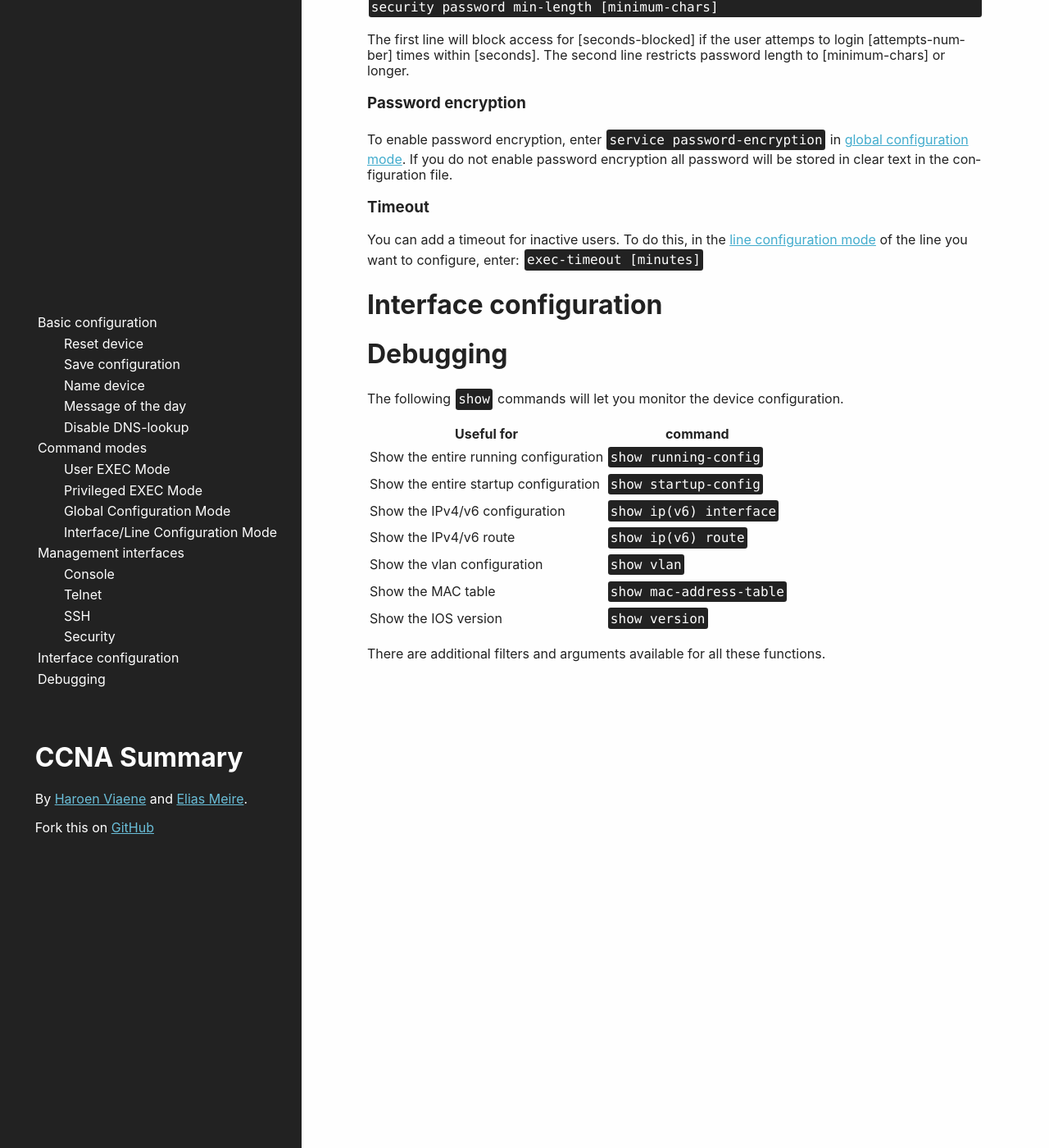
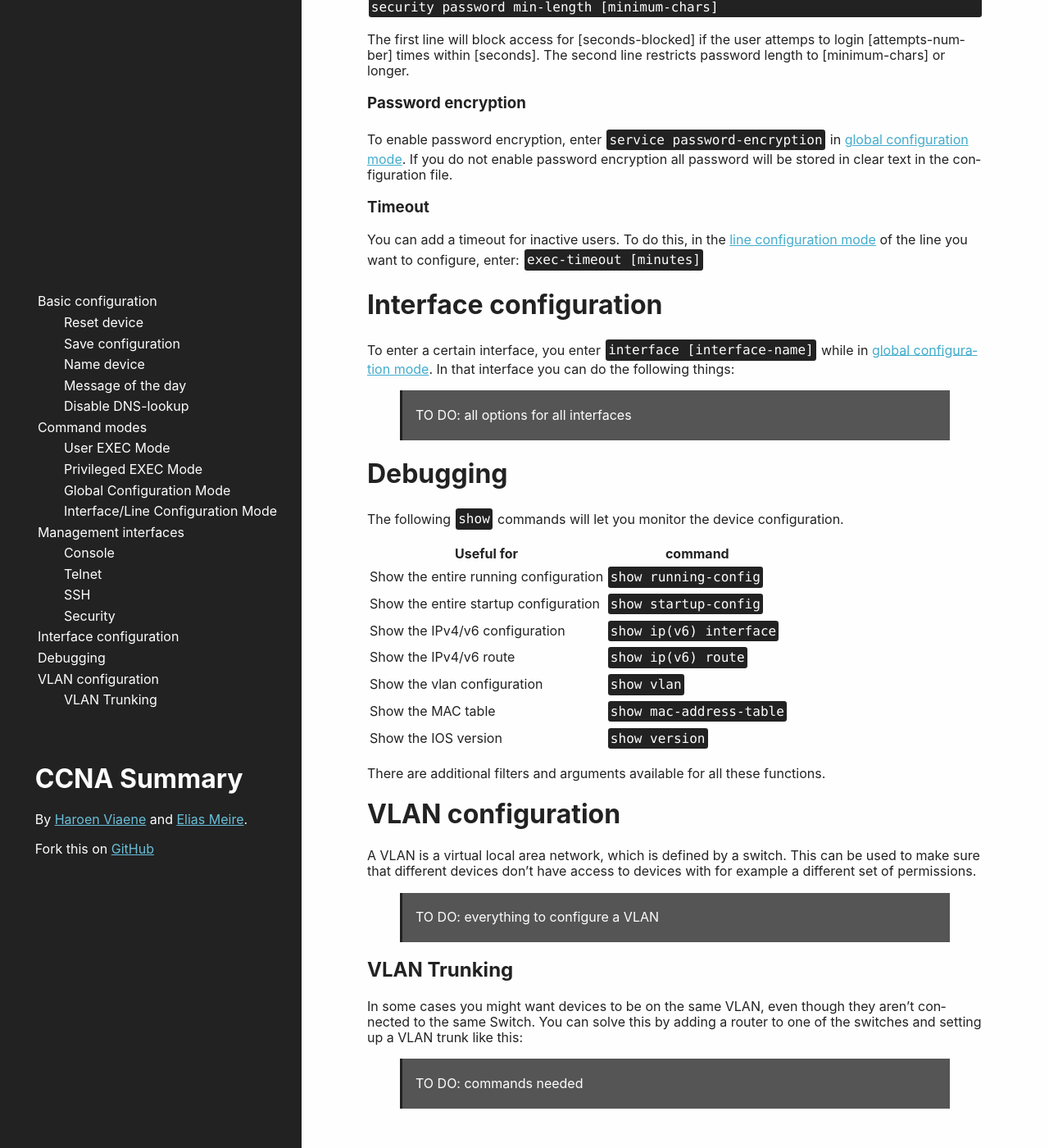
Before and after one commit to Haroenv/ccna, a Jekyll site: the page built from index.md, in a window 1280 px wide and 1400 px high, scrolled down 3053 px. Shown: the whole window at 82% size. Built offline with Jekyll 4.4.1, drawn with Linux system fonts in a browser that asks for light colours.

Commit message:
add text to conf-if and a section about vlan

```diff
--- a/index.md
+++ b/index.md
@@ -155,6 +155,10 @@ You can add a timeout for inactive users. To do this, in the [line configuration
 
 # Interface configuration
 
+To enter a certain interface, you enter `interface [interface-name]` while in [global configuration mode](#global-configuration-mode). In that interface you can do the following things:
+
+> TO DO: all options for all interfaces
+
 # Debugging
 
 The following `show` commands will let you monitor the device configuration.
@@ -171,4 +175,16 @@ Show the IOS version | `show version`
 
 There are additional filters and arguments available for all these functions.
 
+# VLAN configuration
+
+A VLAN is a virtual local area network, which is defined by a switch. This can be used to make sure that different devices don't have access to devices with for example a different set of permissions.
+
+> TO DO: everything to configure a VLAN
+
+## VLAN Trunking
+
+In some cases you might want devices to be on the same VLAN, even though they aren't connected to the same Switch. You can solve this by adding a router to one of the switches and setting up a VLAN trunk like this:
+
+> TO DO: commands needed
+
 </div>
```
